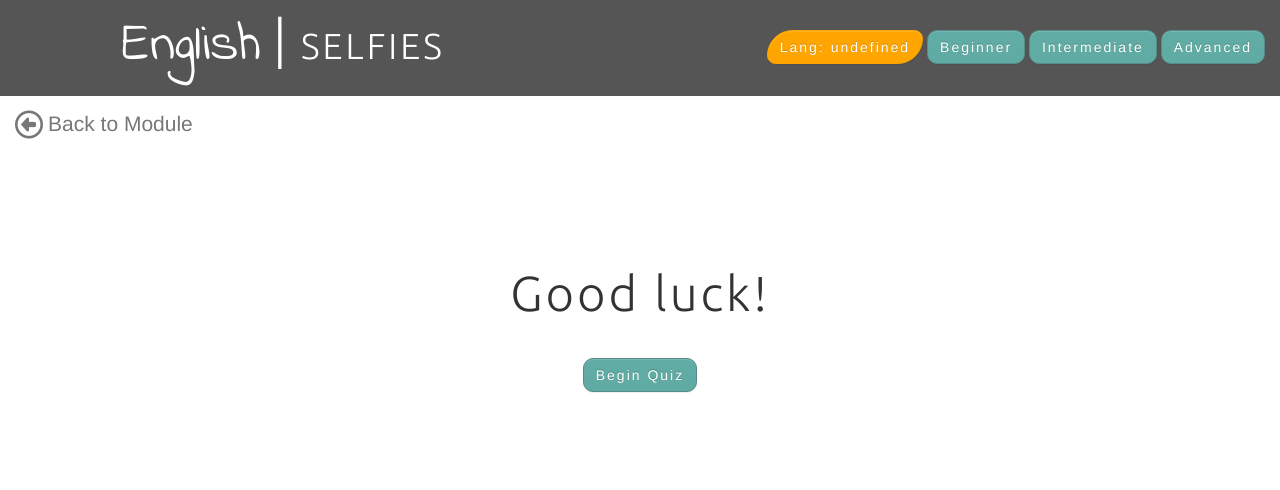
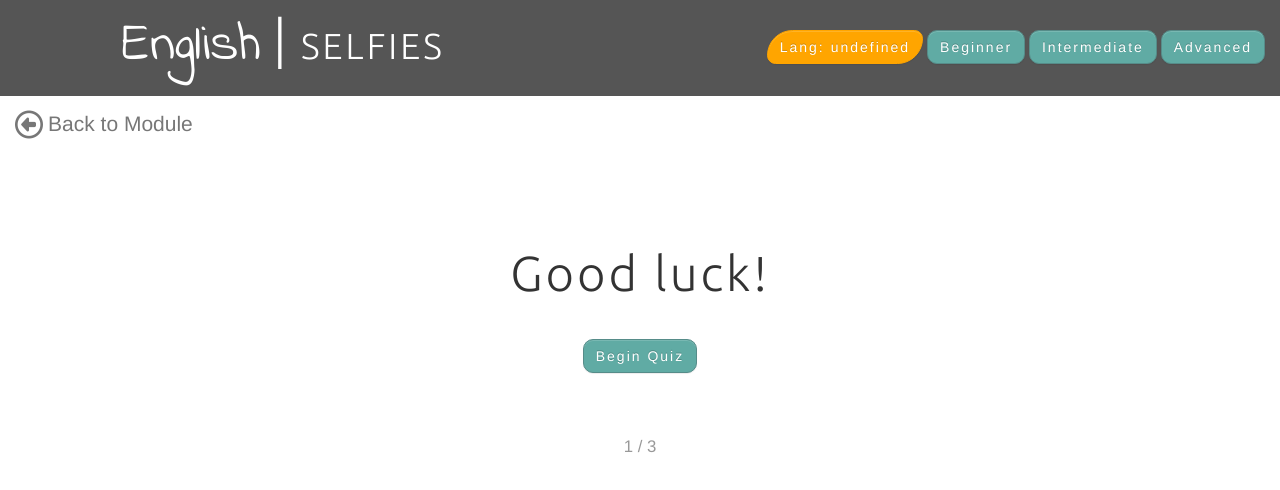
Before and after one commit to KFoster-Marks/english-selfie-learning-site, a website: page quiz.html in a window 1280 px wide. Drawn offline with nearby package versions, Linux system fonts and the light colour scheme.

Commit message:
scripted user quiz progress

```diff
--- a/quiz.html
+++ b/quiz.html
@@ -96,6 +96,11 @@
                     <button type="button" id="next-question" class="btn btn-warning">Next Question</button>
                 </div>
             </div>
+            <div class="row">
+                <div class="col-xs-12">
+                    <h2 id="quiz-progress-block"><span id="quiz-progress"></span> / <span id="quiz-length"></span></h2>
+                </div>
+            </div>
         </div>
     </div>
     <script src="scripts/quizzes/jobs.js"></script>
--- a/scripts/quizzes/jobs.js
+++ b/scripts/quizzes/jobs.js
@@ -7,7 +7,13 @@ var jobsObject = {
     adverb: [],
     phrase: ['to make sure', 'to pick up', 'to deal with', 'to take care of']
 };
-var quizLength = 5; //sets the quiz length
+var quizLength = 3; //sets the quiz length
+var cumulativeScoreObject = {
+    total: 0,
+    correct: 0,
+    incorrect: 0,
+    needToStudy: []
+};
 
 
 //WORKING!!! global variables and event listeners
@@ -26,15 +32,17 @@ nextQuestionButton.style.display = "none";
 nextQuestionButton.addEventListener('click', set3RandomEngWords);
 nextQuestionButton.addEventListener('click', setNativeWordAndTranslate);
 nextQuestionButton.addEventListener('click', setNewQuizItem);
+
+var quizProgressBlock = document.getElementById('quiz-progress-block');
+var quizProgressDisplay = document.getElementById('quiz-progress');
+quizProgressDisplay.innerHTML = (cumulativeScoreObject.correct + cumulativeScoreObject.incorrect + 1);
+var quizLengthDisplay = document.getElementById('quiz-length');
+quizLengthDisplay.innerHTML = quizLength;
+
 var whatToStudyRow = document.getElementById('what-to-study-row');
 var whatToStudyText = document.getElementById('what-to-study-text');
 //create global object that tracks score and number of items completed
-var cumulativeScoreObject = {
-  total: 0,
-  correct: 0,
-  incorrect: 0,
-  needToStudy: []
-};
+
 
 
 //WORKING!!! Takes a vocab object (defined above) and
@@ -55,7 +63,7 @@ function putAllModuleVocabInOneArray(object) {
 function checkForQuizCompletion() {
     if (cumulativeScoreObject.total === quizLength) {
         console.log("You got " + cumulativeScoreObject.correct + " out of " + quizLength);
-    header.innerHTML = "<b>Quiz completed!</b> <br>You scored " +  cumulativeScoreObject.correct + " out of " + quizLength;
+        header.innerHTML = "<b>Quiz completed!</b> <br>You scored " + cumulativeScoreObject.correct + " out of " + quizLength;
         header.style.marginTop = "0";
         quizItemBlock.style.display = "none";
         nextQuestionButton.style.display = "none";
@@ -74,20 +82,6 @@ function checkForQuizCompletion() {
 }
 
 
-
-
-
-//users score is stored in localStorage so that they can have all results available to them
-
-
-
-
-
-
-
-
-
-
 //WORKING!!!  sets eventListener on the three target language options
 for (var i = 0; i < targetLanguageOptionArray.length; i++) {
     //console.log("added an event listener");
@@ -95,27 +89,21 @@ for (var i = 0; i < targetLanguageOptionArray.length; i++) {
 }
 
 
-
-
-//////// START HERE /////////
-//finish following function so that nativeLanguageWord is not chosen twice in same quiz
 //WORKING!!! chooses a random word for the new quiz item
 function chooseRandomVocabWord(arr) {
     arr = putAllModuleVocabInOneArray(jobsObject); //function returns array
     //next: choose a random item in the array
-   var randomWord = arr[Math.floor(Math.random()*arr.length)];
+    var randomWord = arr[Math.floor(Math.random() * arr.length)];
     //console.log("This word is random: " + randomWord);
     return randomWord;
 }
 chooseRandomVocabWord();
 
 
-
-
 //WORKING: following randomly sets the three english words; also returns an array of these words to be used for native-language translation word
 var threeEnglishVocabOptions = []; //this stores three english words
 function set3RandomEngWords() {
-  while(threeEnglishVocabOptions.length > 0) {
+    while (threeEnglishVocabOptions.length > 0) {
         threeEnglishVocabOptions.pop(); //this empties the array of three previous words
     }
     for (var i = 0; i < targetLanguageOptionArray.length; i++) {
@@ -135,14 +123,14 @@ set3RandomEngWords();
 
 
 //WORKING!!! picks one word from 3-word array to use as native-language match
-function setNativeWordAndTranslate(){
-  var randomWord = threeEnglishVocabOptions[Math.floor(Math.random()*threeEnglishVocabOptions.length)];
+function setNativeWordAndTranslate() {
+    var randomWord = threeEnglishVocabOptions[Math.floor(Math.random() * threeEnglishVocabOptions.length)];
     //randomWord translated to native language
     var randomWordTranslation;
     var urlString = "https://translate.yandex.net/api/v1.5/tr.json/translate?key=trnsl.1.1.20160520T131217Z.ce9eb7a558c632c6.b545c9193722b47e3faf7a417fe30acef59ab341&text=" + randomWord + "&lang=en-" + localStorage.nativeLanguage;
     //api request activated here
     ajax('GET', urlString, function(err, data) {
-    if(!err) {
+        if (!err) {
             randomWordTranslation = data.text[0];
         }
         //set this translation as innerHTML below
@@ -157,7 +145,7 @@ function ajax(method, url, handler) {
     var req = new XMLHttpRequest();
     req.onreadystatechange = function() {
         if (req.readyState === 4) {
-      if(req.status === 200) {
+            if (req.status === 200) {
                 handler(null, JSON.parse(req.responseText));
             } else {
                 handler(req.status, null);
@@ -169,12 +157,13 @@ function ajax(method, url, handler) {
 }
 
 //WORKING!!! sets text and style for quiz item
-function setNewQuizItem(){
+function setNewQuizItem() {
     header.innerHTML = "Choose the correct translation.";
     whatToStudyRow.style.display = "none";
     beginQuizButton.style.display = "none";
     quizItemBlock.style.display = "";
     nextQuestionButton.style.display = "";
+    quizProgressDisplay.innerHTML = (cumulativeScoreObject.total + 1);
 }
 
 // WORKING!!! checks if user response is correct
@@ -182,7 +171,7 @@ var theTranslatedWord;
 function checkForCorrectAnswer(event) {
     var urlString = "https://translate.yandex.net/api/v1.5/tr.json/translate?key=trnsl.1.1.20160520T131217Z.ce9eb7a558c632c6.b545c9193722b47e3faf7a417fe30acef59ab341&text=" + event.target.innerHTML + "&lang=en-" + localStorage.nativeLanguage;
     ajax('GET', urlString, function(err, data) {
-    if(!err) {
+        if (!err) {
             theTranslatedWord = data.text[0];
         }
         //compare this to nativeLanguageWord.innerHTML in if statement
--- a/styles/style.css
+++ b/styles/style.css
@@ -196,23 +196,9 @@ video {
 }
 
 
-
-/* FOOTER STYLES */
-footer {
-  background-color: #555555;
-  font-family: 'Ubuntu', sans-serif;
-  text-align: center;
-  letter-spacing: 2px;
-  color: white;
-  height: 75px;
-}
-#first-line {
-  padding-top: 10px;
-}
-
 /* QUIZ PAGE */
 #good-luck-text {
-  margin-top: 6%;
+  margin-top: 4.5%;
 }
 #begin-quiz, #next-question {
   font-size: 1.5em;
@@ -249,6 +235,28 @@ footer {
   float: left;
   margin-left: 1%;
 }
+#quiz-progress-block {
+  color: #999;
+  text-align: center;
+  font-size: 1.2em;
+  margin-top: 5%;
+}
+
+/* FOOTER STYLES */
+footer {
+  background-color: #555555;
+  font-family: 'Ubuntu', sans-serif;
+  text-align: center;
+  letter-spacing: 2px;
+  color: white;
+  height: 75px;
+}
+#first-line {
+  padding-top: 10px;
+}
+
+
+
 
 @media only screen and (max-width: 520px) {
     #landing-page {
```
Also changed, not shown: 1 other file. Lines whose indentation alone changed are shown as unchanged.
